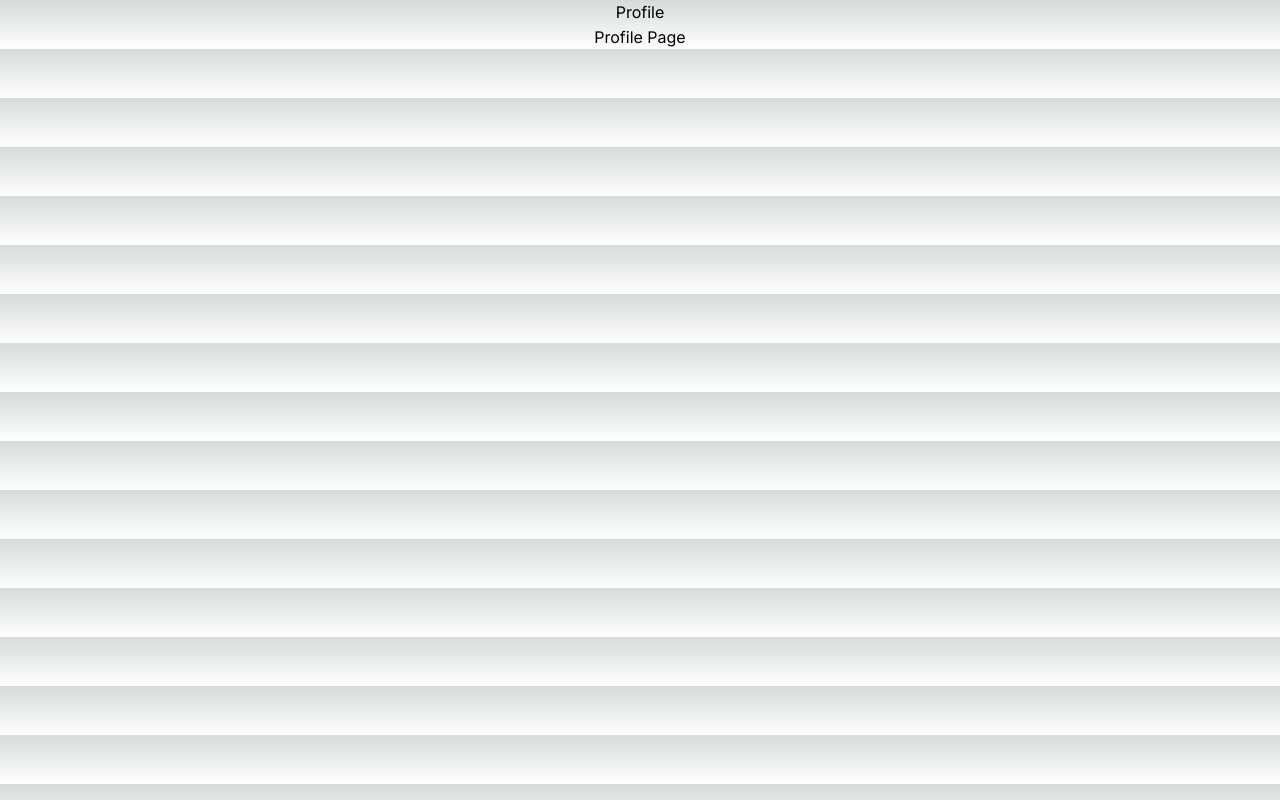
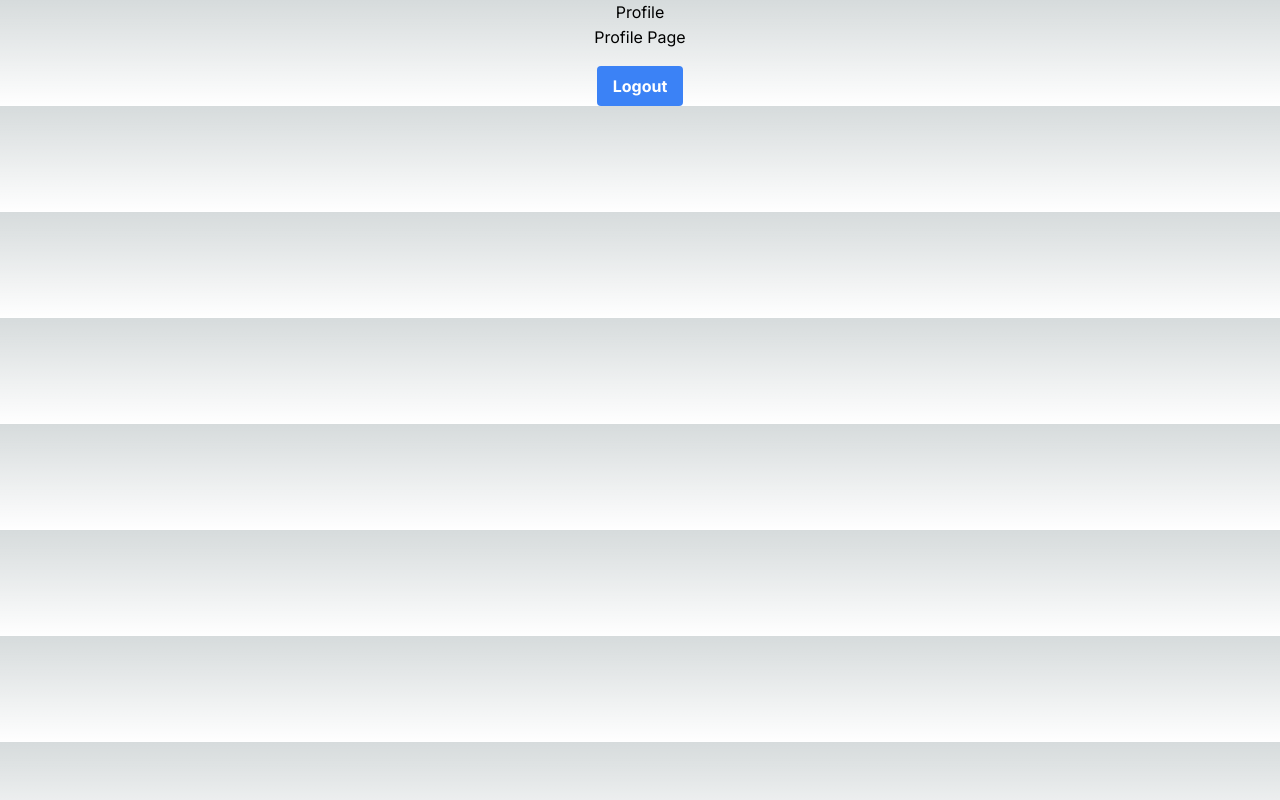
Before and after one commit to piyushpanchal114/next-auth-practice, a Next.js app: page /profile in a window 1280 px wide. Built offline with nearby package versions, Linux system fonts and the light colour scheme.

Commit message:
Logout implemented successfully

```diff
--- /dev/null
+++ b/src/app/api/users/logout/route.ts
@@ -0,0 +1,14 @@
+import { NextResponse } from "next/server";
+
+export async function GET() {
+  try {
+    const response = NextResponse.json({
+      message: "Logout Successful",
+      success: true,
+    });
+    response.cookies.set("token", "", { httpOnly: true });
+    return response;
+  } catch (error: any) {
+    NextResponse.json({ error: error.message }, { status: 500 });
+  }
+}
--- a/src/app/profile/page.tsx
+++ b/src/app/profile/page.tsx
@@ -1,9 +1,34 @@
+"use client";
+
+import axios from "axios";
+import Link from "next/link";
+import { useRouter } from "next/navigation";
+import { toast } from "react-hot-toast";
+
 export default function ProfilePage() {
+  const router = useRouter();
+  const onLogout = async () => {
+    try {
+      await axios.get("/api/users/logout");
+      toast.success("Logout Successful");
+      router.push("/login");
+    } catch (error: any) {
+      console.log(error.message);
+      toast.error(error.message);
+    }
+  };
   return (
     <div className="flex flex-col items-center justify-center min-h-screen-py-2">
       <h1>Profile</h1>
       <hr />
       <p>Profile Page</p>
+      <hr />
+      <button
+        onClick={onLogout}
+        className="bg-blue-500 mt-4 hover:bg-blue-700 text-white font-bold py-2 px-4 rounded"
+      >
+        Logout
+      </button>
     </div>
   );
 }
```
